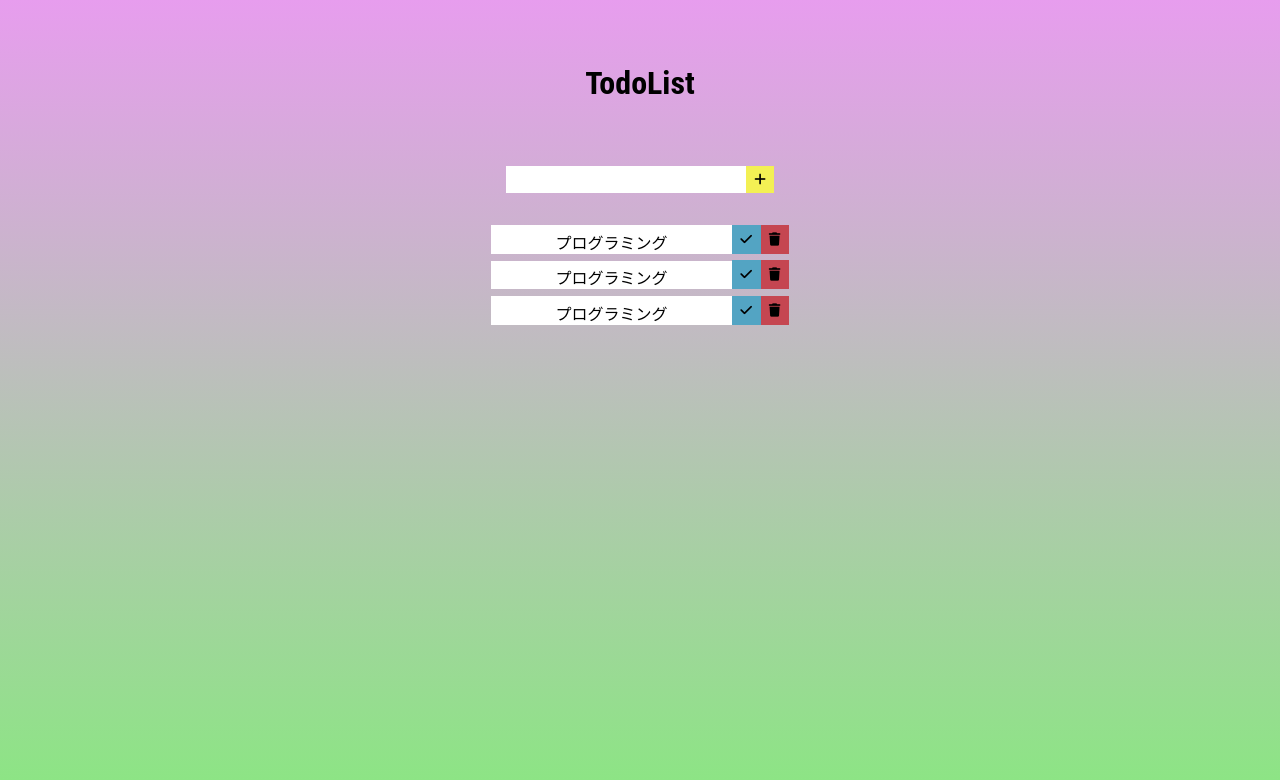
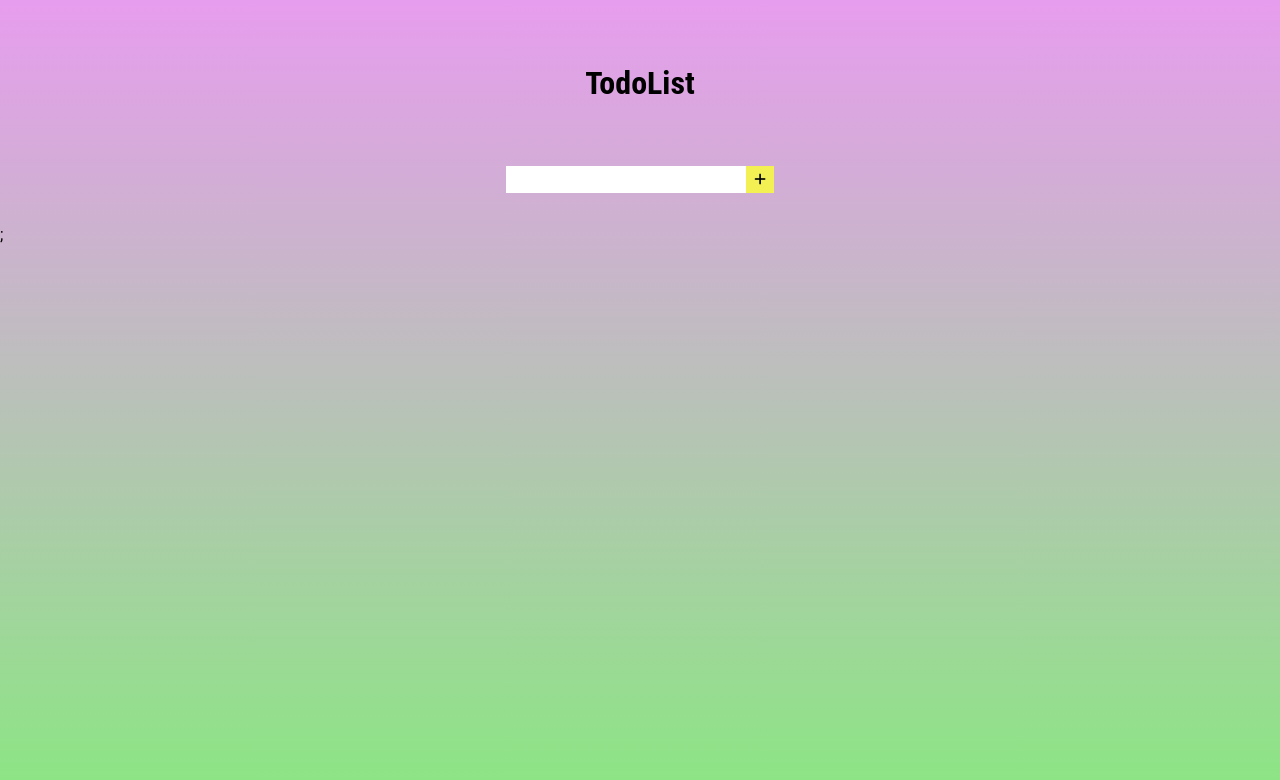
Before and after one commit to kohki-nakamura/todoapp-youtube, a React (Create React App) app: page / in a window 1280 px wide. Shown: the top 780 px of the page. Built offline with nearby package versions, Linux system fonts and the light colour scheme.

Commit message:
タスク追加

```diff
--- a/src/App.js
+++ b/src/App.js
@@ -2,13 +2,16 @@
 import { Title } from './components/Title';
 import { InputForm } from './components/InputForm';
 import { TodoList } from './components/TodoList';
+import { useState } from 'react';
 
 function App() {
+  const [taskList, setTaskList] = useState([]);
+
   return (
     <div className="body">
       <Title />
-      <InputForm />
-      <TodoList />
+      <InputForm taskList={taskList} setTaskList={setTaskList} />
+      <TodoList taskList={taskList} setTaskList={setTaskList} />
     </div>
   );
 }
--- a/src/components/InputForm.jsx
+++ b/src/components/InputForm.jsx
@@ -1,10 +1,29 @@
-import React from 'react'
+import React, { useState } from 'react'
 
-export const InputForm = () => {
+export const InputForm = ( {taskList, setTaskList} ) => {
+  const [inputText, setInputText] = useState("");
+
+  const handleSubmit = (e) => {
+    e.preventDefault(); // submit後のレンダリングを解除
+
+    setTaskList([
+      ...taskList,
+      {
+        text: inputText
+      }
+    ]);
+
+    setInputText("");
+  }
+
+  const handleChange = (e) => {
+    setInputText(e.target.value);
+  }
+
   return (
     <div className="inputForm">
-      <form>
-        <input type="text" />
+      <form onSubmit={handleSubmit}>
+        <input type="text" onChange={handleChange} value={inputText} />
         <button>
           <i className="fa-solid fa-plus"></i>
         </button>
--- a/src/components/TodoList.jsx
+++ b/src/components/TodoList.jsx
@@ -1,12 +1,14 @@
 import React from 'react'
 
-export const TodoList = () => {
+export const TodoList = ( {taskList, setTaskList} ) => {
   return (
     <div className="todoList">
       <div className="todos">
-        <div className="todo">
+
+        {taskList.map((task, index) => (
+          <div className="todo" key={index}>
             <div className="todoText">
-            <span>プログラミング</span>
+              <span>{task.text}</span>
             </div>
             <div className="icons">
               <button>
@@ -17,34 +19,8 @@
               </button>
             </div>
           </div>
+        ))};
 
-        <div className="todo">
-          <div className="todoText">
-            <span>プログラミング</span>
-          </div>
-          <div className="icons">
-            <button>
-              <i className="fa-solid fa-check"></i>
-            </button>
-            <button>
-              <i className="fa-solid fa-trash"></i>
-            </button>
-          </div>
-        </div>
-
-        <div className="todo">
-          <div className="todoText">
-            <span>プログラミング</span>
-          </div>
-          <div className="icons">
-            <button>
-              <i className="fa-solid fa-check"></i>
-            </button>
-            <button>
-              <i className="fa-solid fa-trash"></i>
-            </button>
-          </div>
-        </div>
       </div>
     </div>
   )
```
Lines whose indentation alone changed are shown as unchanged.
